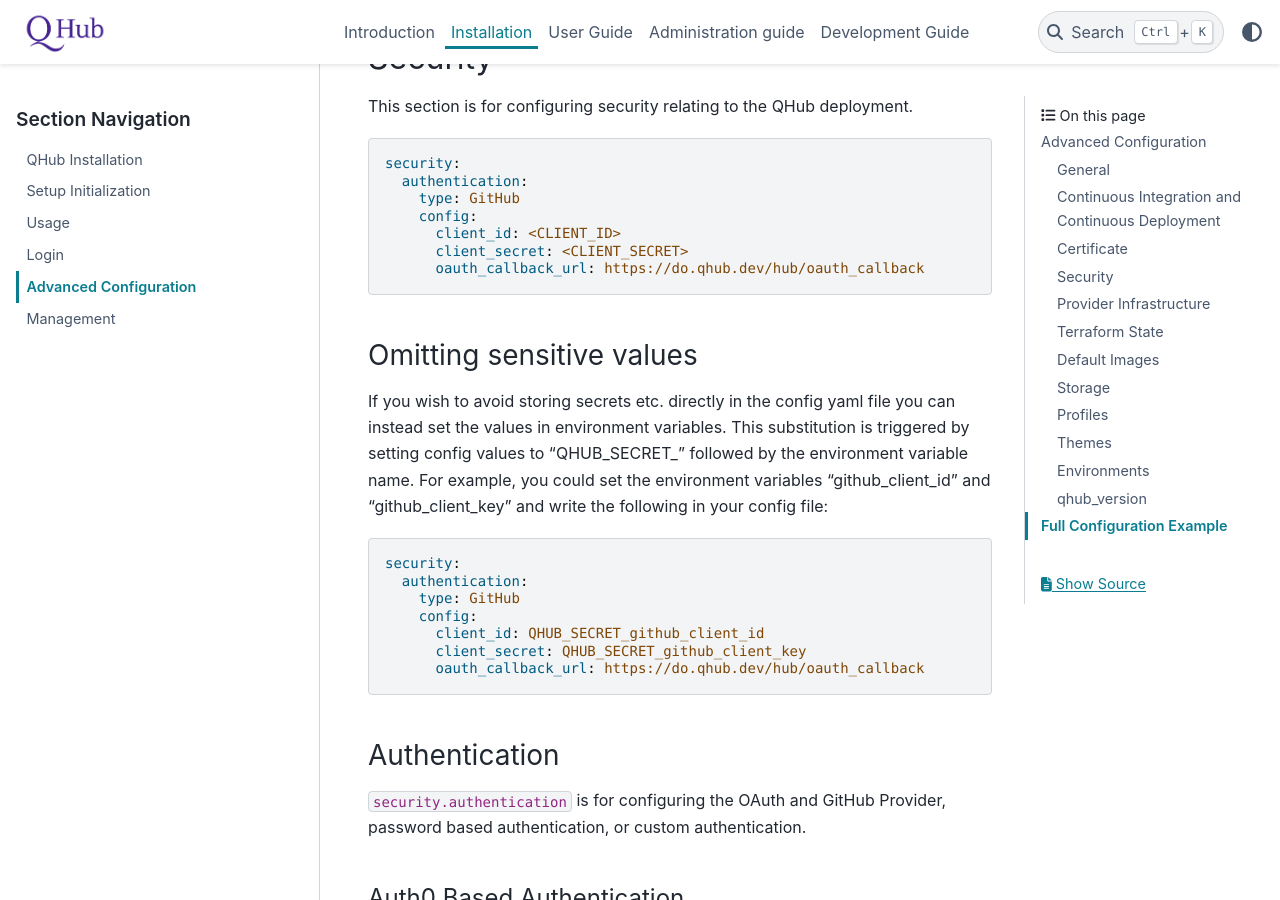
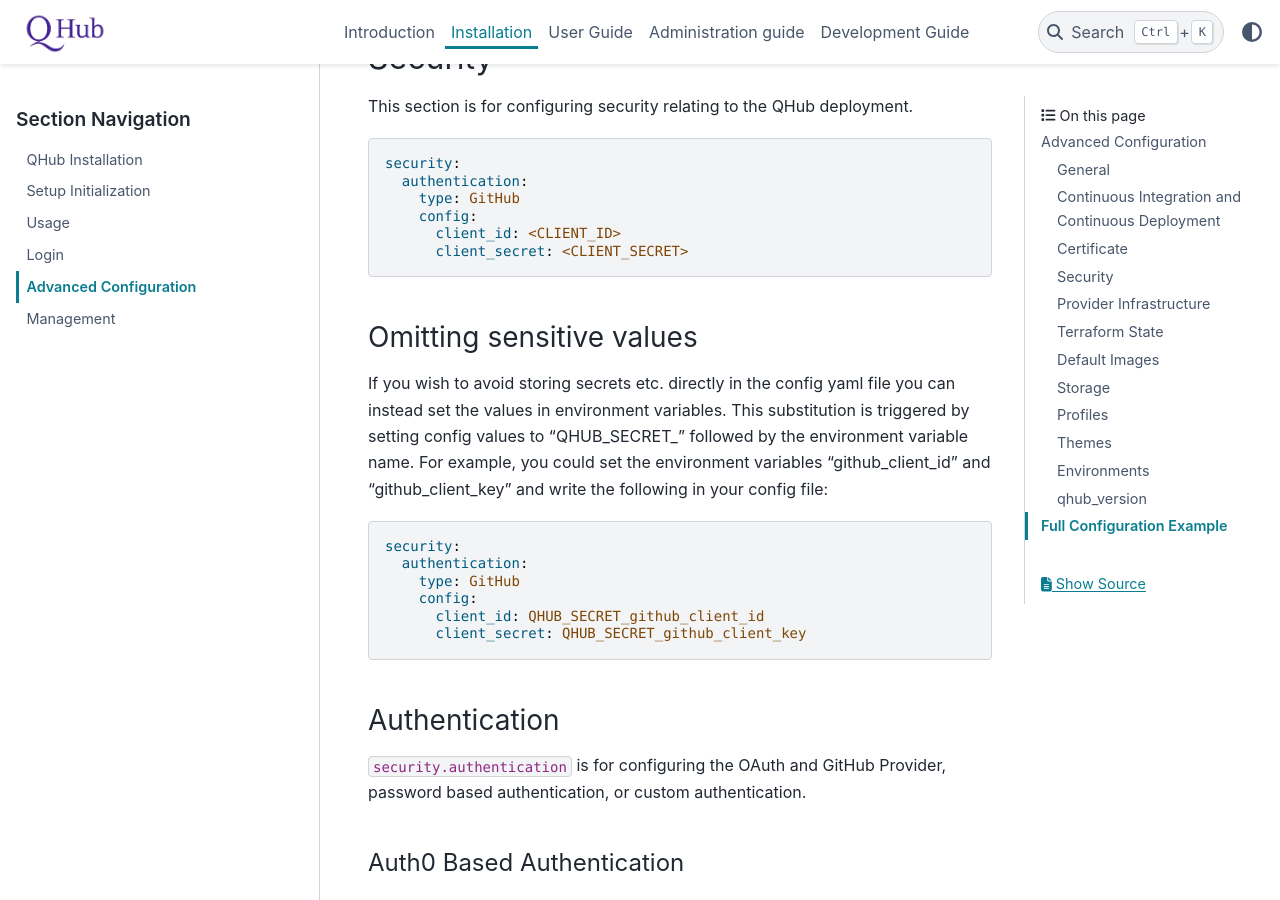
Before and after one commit to nebari-dev/nebari, a Sphinx documentation site: the page built from docs/source/installation/configuration.md, in a window 1280 px wide and 900 px high, scrolled down 3066 px. Built offline with Sphinx 7.4.7 and the PyData theme 0.15.4, drawn with Linux system fonts in a browser that asks for light colours; some of the changed lines change nothing that is shown; some of the changed text lies outside the part shown.

Commit message:
remove oauthcallbacks from docs

````diff
--- a/docs/source/installation/configuration.md
+++ b/docs/source/installation/configuration.md
@@ -142,7 +142,6 @@
     config:
       client_id: <CLIENT_ID>
       client_secret: <CLIENT_SECRET>
-      oauth_callback_url: https://do.qhub.dev/hub/oauth_callback
 ```
 
 ### Omitting sensitive values
@@ -161,7 +160,6 @@
     config:
       client_id: QHUB_SECRET_github_client_id
       client_secret: QHUB_SECRET_github_client_key
-      oauth_callback_url: https://do.qhub.dev/hub/oauth_callback
 ```
 
 ### Authentication
@@ -746,7 +744,6 @@
     config:
       client_id: CLIENT_ID
       client_secret: CLIENT_SECRET
-      oauth_callback_url: https://jupyter.do.qhub.dev/hub/oauth_callback
 
   users:
     example-user:
````
